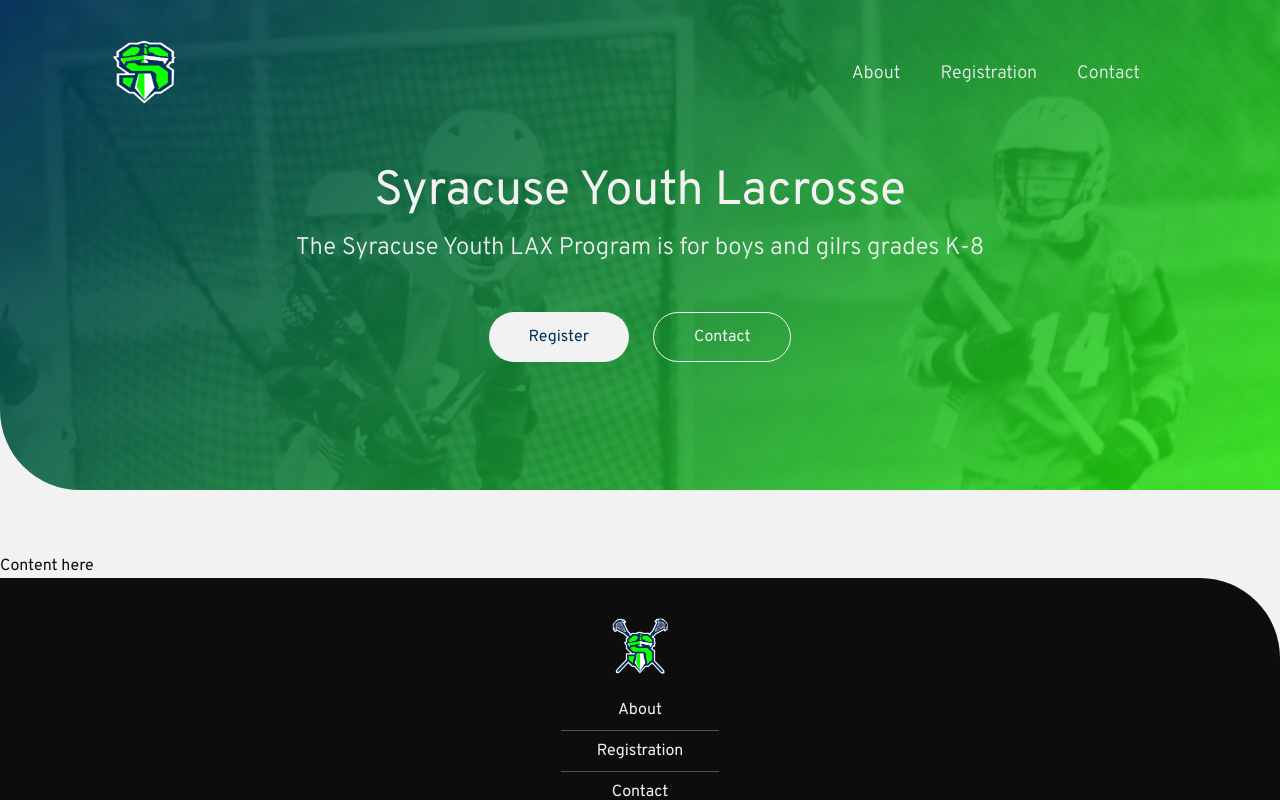
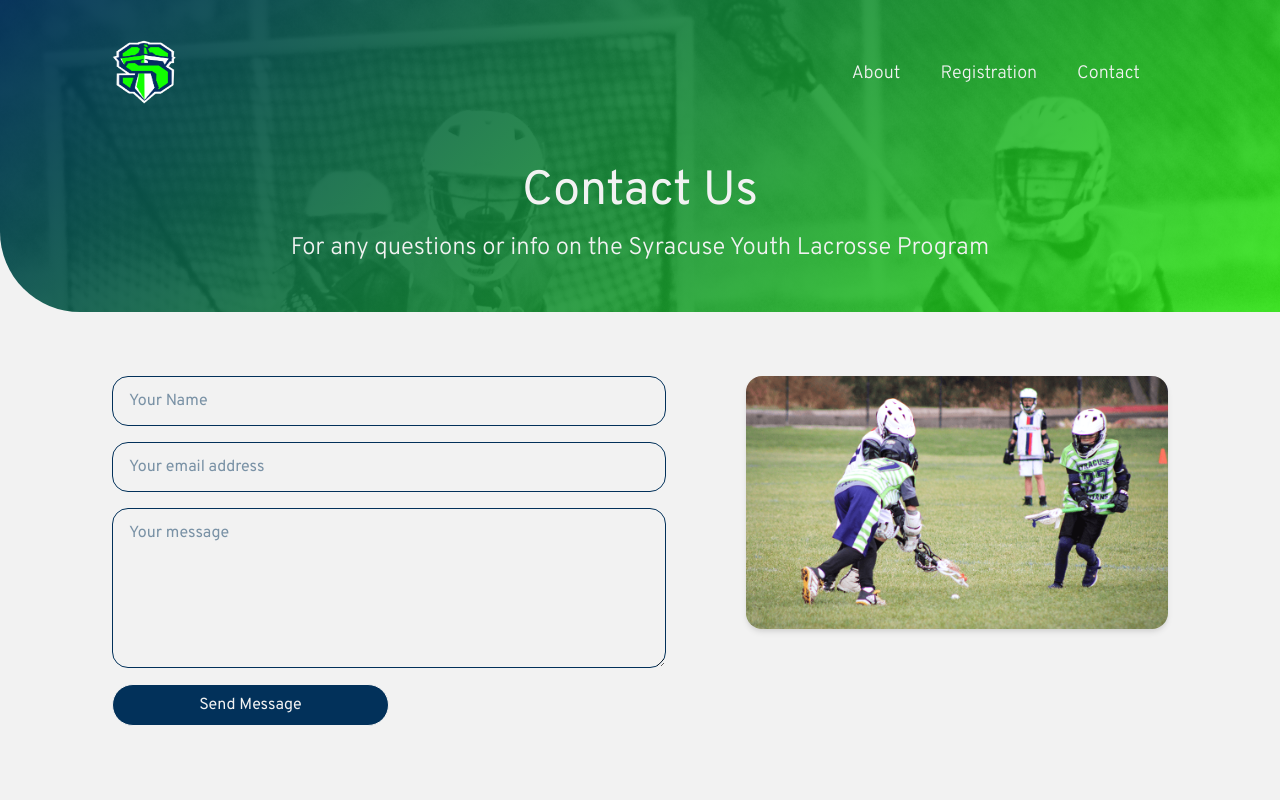
Before and after one commit to stevenCsaunders/syracuselax, a React (Create React App) app: page /contact in a window 1280 px wide. Shown: the top 800 px of the page. Built offline with nearby package versions, Linux system fonts and the light colour scheme.

Commit message:
content and form layout

```diff
--- a/src/App.tsx
+++ b/src/App.tsx
@@ -5,20 +5,20 @@ import Main from './components/Main'
 import About from './components/About'
 import Contact from './components/Contact'
 
-
 export interface IProps {
 	isNavOpen?: boolean
-	handleNavClick: () => void
+	handleNavClick?: () => void
 }
 export interface IHeaderProps {
-	headerStyles: string
-	h1Styles: string
-	buttonDivStyles: string
+	headerStyles?: string
+	h2Content?: string
+	h1Content?: string
+	buttonDivStyles?: string
 }
 
 const App: FC<IProps & IHeaderProps> = () => {
 	//TODO
-	const [isNavOpen , setIsNavOpen] = useState(false)
+	const [isNavOpen, setIsNavOpen] = useState(false)
 
 	const handleNavClick = () => {
 		setIsNavOpen(!isNavOpen)
@@ -36,7 +36,8 @@ const App: FC<IProps & IHeaderProps> = () => {
 							isNavOpen={isNavOpen}
 							headerStyles={''}
 							buttonDivStyles={''}
-								h1Styles={''}
+							h2Content={''}
+							h1Content={''}
 						/>
 					}
 				/>
@@ -48,7 +49,8 @@ const App: FC<IProps & IHeaderProps> = () => {
 							isNavOpen={isNavOpen}
 							headerStyles={''}
 							buttonDivStyles={''}
-								h1Styles={''}
+							h2Content={''}
+							h1Content={''}
 						/>
 					}
 				/>
@@ -60,14 +62,14 @@ const App: FC<IProps & IHeaderProps> = () => {
 							isNavOpen={isNavOpen}
 							headerStyles={''}
 							buttonDivStyles={''}
-								h1Styles={''}
+							h2Content={''}
+							h1Content={''}
 						/>
 					}
 				/>
 			</Routes>
 			<Footer />
 		</div>
-
 	)
 }
 
--- a/src/components/About.tsx
+++ b/src/components/About.tsx
@@ -1,24 +1,57 @@
 import React from 'react'
 import Header from './Header'
 import { IHeaderProps, IProps } from '../App'
+import aboutImg from '../images/about.png'
+import { Link } from 'react-router-dom'
 
 const About: React.FC<IProps & IHeaderProps> = ({
 	headerStyles,
-	h1Styles,
-	buttonDivStyles,
+	h2Content,
 	isNavOpen,
 	handleNavClick,
 }: IProps & IHeaderProps) => {
+	const pStyles = 'text-lg font-thin leading-8 mb-10 text-center md:text-left'
+
 	return (
 		<>
 			<Header
 				handleNavClick={handleNavClick}
 				isNavOpen={isNavOpen}
 				headerStyles={headerStyles}
-				h1Styles={h1Styles}
-				buttonDivStyles={buttonDivStyles}
+				h2Content={h2Content}
+				buttonDivStyles={'hidden'}
+				h1Content={'About Syracuse Titans Lacrosse'}
 			/>
-			<div>Content here</div>
+			<div className='mx-28'>
+				<h4 className='text-4xl text- text-center pb-10'>
+					We are the TItans, Titans, Titans!
+				</h4>
+				<div className='flex flex-col xl:flex-row-reverse mb-24 items-start'>
+					<img
+						src={aboutImg}
+						alt='Youth Lacrosse Player'
+						className='xl:w-4 rounded-2xl mb-10 xl:ml-20 shadow-md'
+					/>
+					<div className=''>
+						<p className={pStyles}>
+							The Syracuse Youth Lacrosse Program is a fully
+							volunteer youth lacrosse club dedicated to bringing
+							the sport of lacrosse to those boys and girls who
+							are from Syracuse, Utah and surrounding areas. We
+							primarily draw players from Syracuse, although
+							membership within Syracuse Youth LAX is not
+							restricted to a geographic area.
+						</p>
+						<p className={pStyles}>
+							The Syracuse Youth LAX Program has expanded and
+							there is a great need for community involvement.
+							Increased youth players and parents are key to
+							success. If you would like to volunteer, please{' '}
+							<Link to='/contact' className="text-blue underline hover:text-green">contact us</Link> for more info.
+						</p>
+					</div>
+				</div>
+			</div>
 		</>
 	)
 }
--- a/src/components/Contact.tsx
+++ b/src/components/Contact.tsx
@@ -1,24 +1,95 @@
-import React from 'react'
+import React, { useState } from 'react'
 import Header from './Header'
 import { IHeaderProps, IProps } from '../App'
+import contactImg from '../images/contact.png'
 
 const Contact: React.FC<IProps & IHeaderProps> = ({
 	headerStyles,
-	h1Styles,
-	buttonDivStyles,
 	isNavOpen,
 	handleNavClick,
 }: IProps & IHeaderProps) => {
+	const [name, setName] = useState('')
+	const [email, setEmail] = useState('')
+	const [message, setMessage] = useState('')
+	const [emailSent, setEmailSent] = useState(false)
+
+	const handleSubmit = () => {
+		if (name && isValidEmail(email) && message) {
+			setName('')
+			setEmail('')
+			setMessage('')
+			setEmailSent(true)
+		} else if (!isValidEmail(email)) {
+			alert('Please enter a valid email')
+		} else {
+			alert('Please fill in all fields.')
+		}
+	}
+
+	const isValidEmail = (email: string) => {
+		const regex =
+			/^(([^<>()\[\]\\.,;:\s@"]+(\.[^<>()\[\]\\.,;:\s@"]+)*)|(".+"))@((\[[0-9]{1,3}\.[0-9]{1,3}\.[0-9]{1,3}\.[0-9]{1,3}\])|(([a-zA-Z\-0-9]+\.)+[a-zA-Z]{2,}))$/
+		return regex.test(String(email).toLowerCase())
+	}
+
+	const inputStyle =
+		'py-3 px-4 rounded-xl  border border-blue bg-transparent text-blue placeholder-blue placeholder-opacity-50 mb-4'
+
 	return (
 		<>
 			<Header
 				handleNavClick={handleNavClick}
 				isNavOpen={isNavOpen}
 				headerStyles={headerStyles}
-				h1Styles={h1Styles}
-				buttonDivStyles={buttonDivStyles}
+				h2Content={
+					'For any questions or info on the Syracuse Youth Lacrosse Program'
+				}
+				buttonDivStyles={'hidden'}
+				h1Content={'Contact Us'}
 			/>
-			<div>Content here</div>
+			<div className='mx-28'>
+				<div className='flex flex-col xl:flex-row-reverse mb-24 items-start'>
+					<img
+						src={contactImg}
+						alt='Youth Lacrosse Player'
+						className='xl:w-4 rounded-2xl mb-10 xl:ml-20 shadow-md'
+					/>
+					<div className='flex flex-col w-full '>
+						<input
+							className={inputStyle}
+							type='text'
+							placeholder='Your Name'
+							value={name}
+							onChange={(e) => setName(e.target.value)}
+						/>
+						<input
+							className={inputStyle}
+							type='email'
+							placeholder='Your email address'
+							value={email}
+							onChange={(e) => setEmail(e.target.value)}
+						/>
+						<textarea
+							className={`${inputStyle} h-40`}
+							placeholder='Your message'
+							value={message}
+							onChange={(e) => setMessage(e.target.value)}
+						></textarea>
+						<button
+							className='border border-solid text-white bg-blue px-6 py-2 rounded-full hover:bg-transparent hover:text-blue md:px-10 md:w-5'
+							onClick={handleSubmit}
+						>
+							Send Message
+						</button>
+						<span
+							className={`${!emailSent ? 'hidden' : 'visible'}`}
+						>
+							Thank you for your message, we will be in touch
+							ASAP!
+						</span>
+					</div>
+				</div>
+			</div>
 		</>
 	)
 }
--- a/src/components/ContentLeft.tsx
+++ b/src/components/ContentLeft.tsx
@@ -1,28 +1,37 @@
 import React from 'react'
 import contentLeftImg from '../images/content-left.png'
+import { useNavigate } from 'react-router'
 
 const ContentLeft: React.FC = () => {
+
+const navigate = useNavigate();
+
 	return (
 		//POSSIBLE IMPLEMENTATION -  object-fit: cover; object-position: bottom;
 		<div className='flex flex-col items-center px-4 pb-10 mb-36 text-center bg-circles bg-fixed bg-right-bottom  bg-no-repeat md:mb-32 md:px-0'>
-			<h3 className='text-3xl pb-4 font-bold text-center md:pb-20'>
-				Syracuse Youth Lacrosse Additional Info
-			</h3>
 			<div className='flex flex-col items-center md:flex-row-reverse '>
 				<img
 					src={contentLeftImg}
 					alt='Youth Lacrosse Player'
-					className='w-6 mb-10 rounded-2xl'
+					className='w-6 mb-10 rounded-2xl shadow-md'
 				/>
 				<div className='md:text-left md:mr-10'>
-					<h4 className='text-2xl pb-4 font-bold'>
-						Title Here for SYLAX Additional Info
+					<h4 className='text-3xl pb-4 font-bold'>
+						Join Us and Help Make the Syracuse YLAX Program Great!
 					</h4>
-					<p>
+					<p className='text-lg font-thin leading-6 mb-4'>
 						The Syracuse Youth LAX Program has expanded and there is
 						a great need for community involvement. Increased youth
 						players and parents are key to success.
 					</p>
+					<button
+						className='border border-solid border-blue px-6 py-2 rounded-full hover:bg-blue hover:text-white md:px-10'
+						onClick={() => {
+							navigate('/contact')
+						}}
+					>
+						Contact For Info
+					</button>
 				</div>
 			</div>
 		</div>
--- a/src/components/ContentRight.tsx
+++ b/src/components/ContentRight.tsx
@@ -12,12 +12,10 @@ const ContentRight: React.FC = () => {
 			/>
 			<div className='md:text-left md:ml-10'>
 				<h3 className='text-3xl pb-4 font-bold'>
-					Title Here for SYLAX Additional Info
+					Tournaments and Camps
 				</h3>
 				<p>
-					The Syracuse Youth LAX Program has expanded and there is a
-					great need for community involvement. Increased youth
-					players and parents are key to success.
+					Throughout the year, there are several youth lacrosse tournaments and camps held in Utah. This section of the site will be updated as more information becomes available on these topics, so check back closer to the spring 2022 season for info.
 				</p>
 			</div>
 		</div>
--- a/src/components/Header.tsx
+++ b/src/components/Header.tsx
@@ -8,7 +8,8 @@ const Header: FC<IProps & IHeaderProps> = ({
 	handleNavClick,
 	headerStyles,
 	buttonDivStyles,
-	h1Styles,
+	h2Content,
+	h1Content
 }: IProps & IHeaderProps) => {
 	//TODO
 	//any state for header or props for NavBar component go here
@@ -17,15 +18,15 @@ const Header: FC<IProps & IHeaderProps> = ({
 	let navigate = useNavigate()
 
 	return (
-		<header className='text-white text-center bg-intro bg-cover px-5 pt-10 mb-16 rounded-bl-xxl md:px-28'>
+		<header className={`${headerStyles}text-white text-center bg-intro bg-cover px-5 pt-10 mb-16 rounded-bl-xxl md:px-28`}>
 			<NavBar isNavOpen={isNavOpen} handleNavClick={handleNavClick} />
 			<h1 className='text-4xl text-white pb-4 md:text-5xl'>
-				Syracuse Youth Lacrosse
+				{h1Content}
 			</h1>
 			<h2 className='text-lg font-light pb-12 text-white md:text-2xl'>
-				The Syracuse Youth LAX Program is for boys and gilrs grades K-8
+				{h2Content}
 			</h2>
-			<div className='flex gap-4 justify-center pb-32 md:gap-6'>
+			<div className={`${buttonDivStyles} flex gap-4 justify-center pb-32 md:gap-6`}>
 				<button
 					className='px-6 py-2 bg-white text-blue rounded-full hover:bg-opacity-80 md:px-10 md:py-3'
 					onClick={() => {window.open(
--- a/src/components/Main.tsx
+++ b/src/components/Main.tsx
@@ -7,8 +7,6 @@ import Header from './Header'
 
 const Main: React.FC<IProps & IHeaderProps> = ({
 	headerStyles,
-	h1Styles,
-	buttonDivStyles,
 	isNavOpen,
 	handleNavClick,
 }: IProps & IHeaderProps) => {
@@ -18,8 +16,11 @@ const Main: React.FC<IProps & IHeaderProps> = ({
 				handleNavClick={handleNavClick}
 				isNavOpen={isNavOpen}
 				headerStyles={headerStyles}
-				h1Styles={h1Styles}
-				buttonDivStyles={buttonDivStyles}
+				h2Content={
+					'The Syracuse Youth LAX Program is for boys and girls grades K-8'
+				}
+				buttonDivStyles={''}
+				h1Content={'Syracuse Titans Youth Lacrosse'}
 			/>
 
 			<main className='mx-4 md:mx-28'>
--- a/src/index.tsx
+++ b/src/index.tsx
@@ -14,7 +14,8 @@ ReactDOM.render(
 					throw new Error('Function not implemented.')
 				}}
 				headerStyles={''}
-				h1Styles={''}
+				h2Content={''}
+				h1Content={''}
 				buttonDivStyles={''}
 			/>
 		</BrowserRouter>
--- a/tailwind.config.js
+++ b/tailwind.config.js
@@ -45,6 +45,7 @@ module.exports = {
 				xl: '1rem',
 				xxl: '5rem',
 			},
+			borderStyle: ['hover'],
 		},
 		colors: {
 			transparent: 'transparent',
```
Also changed, not shown: src/components/ContentHighlight.tsx (+16 -5 lines), src/images/about.png (added), src/images/contact.png (added). Lines whose indentation alone changed are shown as unchanged.
